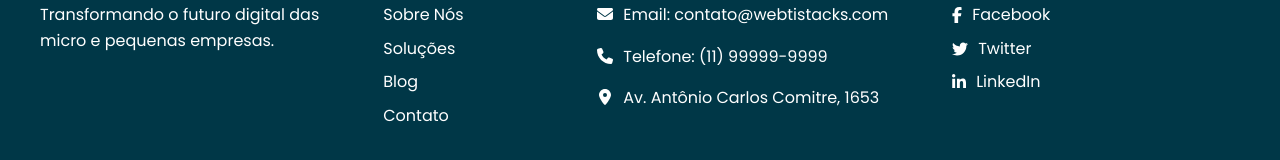
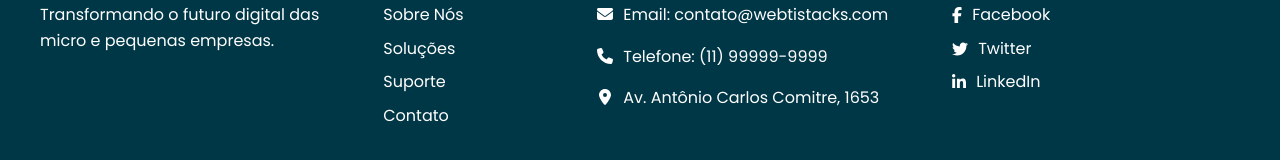
Before and after one commit to CarlosSilva09/WebTistacks, a React (Create React App) app: page /contact in a window 1280 px wide. Shown: the part 1553-1713 px from the top of the page. Built offline with nearby package versions, Linux system fonts and the light colour scheme.

Commit message:
Update Footer.js

```diff
--- a/src/components/Footer.js
+++ b/src/components/Footer.js
@@ -32,7 +32,7 @@ const Footer = () => {
             <ul>
               <li><a href="#about">Sobre Nós</a></li>
               <li><a href="#solutions">Soluções</a></li>
-              <li><a href="/blog">Blog</a></li>
+              <li><a href="/Support">Suporte</a></li>
               <li><a href="/contact">Contato</a></li>
             </ul>
           </div>
```
